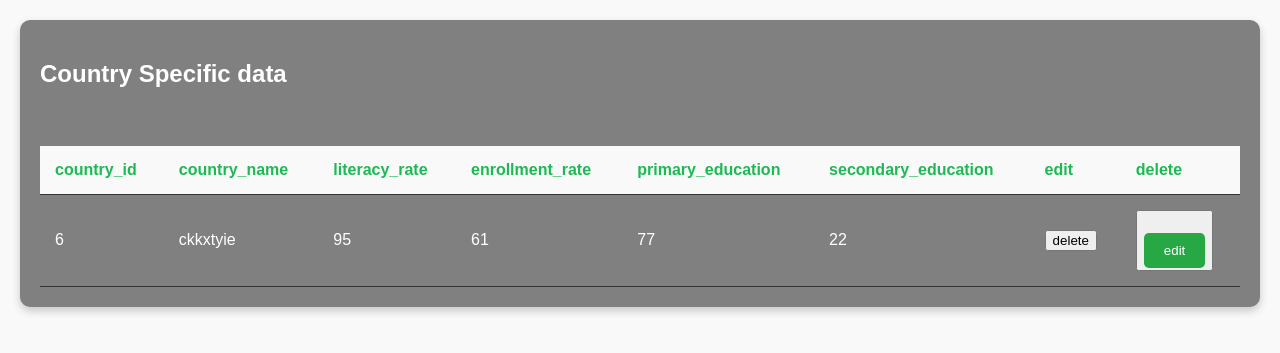
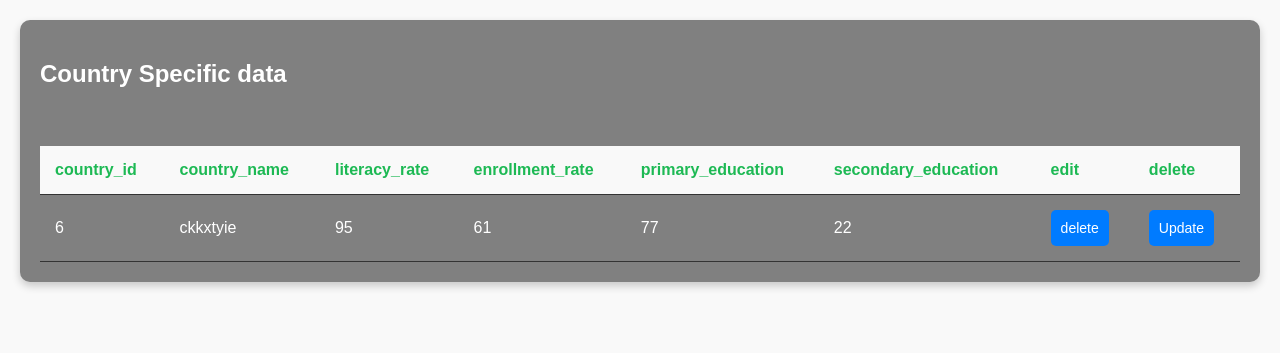
Before and after one commit to mohammad-aslam/wed, a Flask app: page /country_specific_data in a window 1280 px wide. Shown: the part 58-411 px from the top of the page. Run offline with Flask 3, Linux system fonts and the light colour scheme.

Commit message:
all changes done

```diff
--- a/app.py
+++ b/app.py
@@ -3,6 +3,8 @@ from flask import Flask, render_template, request, redirect, jsonify
 from utils.db import db
 
 from models.country import *
+
+
 
 
 app =  Flask(__name__)
--- a/templates/country_specific_data.html
+++ b/templates/country_specific_data.html
@@ -37,6 +37,7 @@
         tr:hover {
             background: #333;
         }
+
     </style>
     <div class="container">
         <h2>Country Specific data</h2>
@@ -66,8 +67,16 @@
                 <td>{{country.enrollment_rate}}</td>
                 <td>{{country.primary_education}}</td>
                 <td>{{country.secondary_education}}</td>
-                <td><button onclick="confirmDelete({{country.country_id}})">delete</button></td>
-                <td><button><a href="/update/{{country.country_id}}">edit</a></button></td>
+                <td><button onclick="confirmDelete({{country.country_id}})" style="display: inline-block;
+                 padding: 10px; border: none; border-radius: 5px; background-color: #007BFF;
+                 color: white; font-size: 14px; cursor: pointer; text-decoration: none;
+                 text-align: center; transition: background-color 0.3s ease;">delete</button></td>
+                <td><a href="/update/{{country.country_id}}" style="margin: 0em;padding-block: 1px;
+                padding-inline: 6px;letter-spacing: normal;word-spacing: normal;line-height: normal;
+                text-transform: none;text-indent: 0px;text-shadow: none;display: inline-block;
+                padding:10px; border: none; border-radius: 5px; background-color: #007BFF;
+                color: white; font-size: 14px; cursor: pointer; text-decoration: none;
+                text-align: center; transition: background-color 0.3s ease;">Update</a>
 
             </tr>
         {% endfor %}
```
Also changed, not shown: instance/Country.db.
